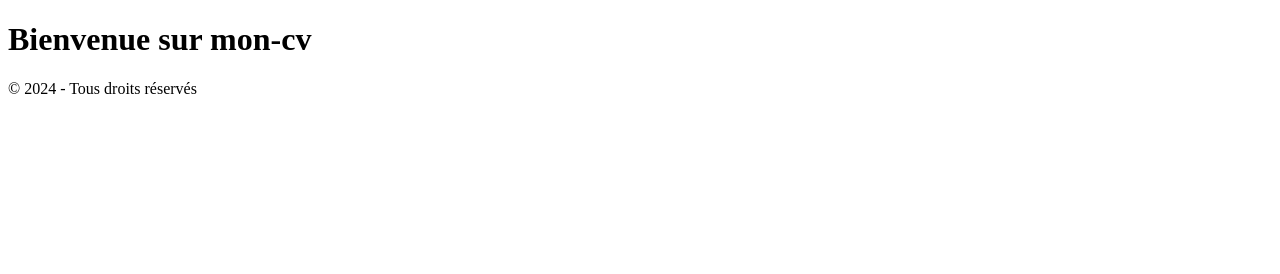
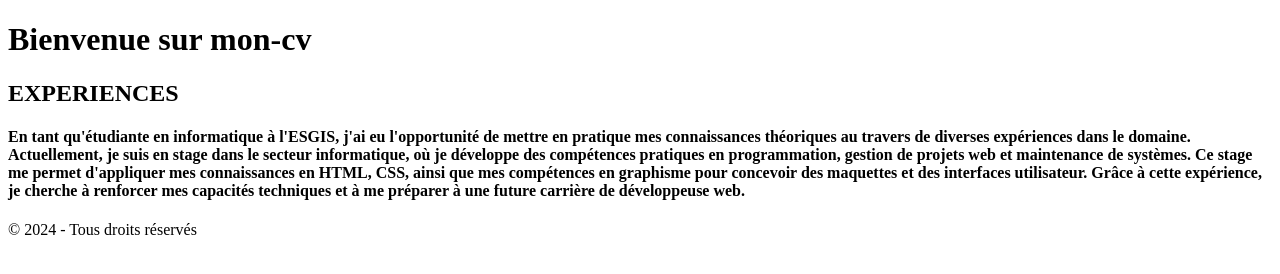
Before and after one commit to FloriaNE229/mon-cv, a plain HTML site: page index.html in a window 1280 px wide. Drawn offline with Linux system fonts and the light colour scheme.

Commit message:
mise en place de la section experiences

```diff
--- a/index.html
+++ b/index.html
@@ -11,7 +11,9 @@
         <h1>Bienvenue sur mon-cv</h1>
     </header>
     <main>
-        <p></p>
+        <p><h2>EXPERIENCES</h2></p>
+        <p><h4>En tant qu'étudiante en informatique à l'ESGIS, j'ai eu l'opportunité de mettre en pratique mes connaissances théoriques au travers de diverses expériences dans le domaine. Actuellement, je suis en stage dans le secteur informatique, où je développe des compétences pratiques en programmation, gestion de projets web et maintenance de systèmes. Ce stage me permet d'appliquer mes connaissances en HTML, CSS, ainsi que mes compétences en graphisme pour concevoir des maquettes et des interfaces utilisateur. Grâce à cette expérience, je cherche à renforcer mes capacités techniques et à me préparer à une future carrière de développeuse web.</h4></p>
+
     </main>
     <footer>
         <p>&copy; 2024 - Tous droits réservés</p>
```
